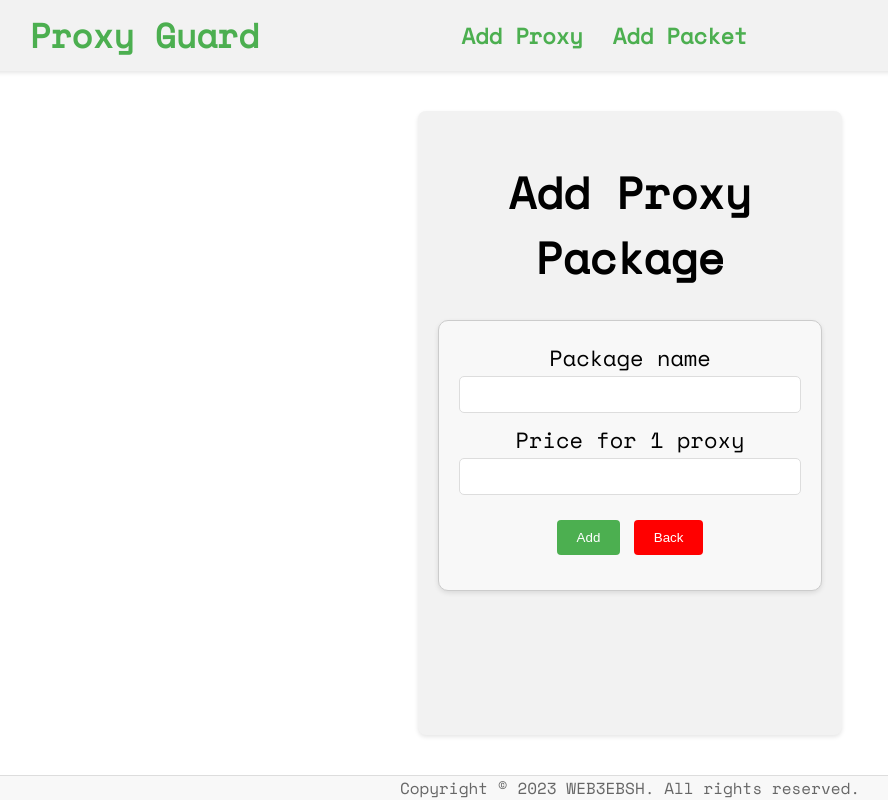
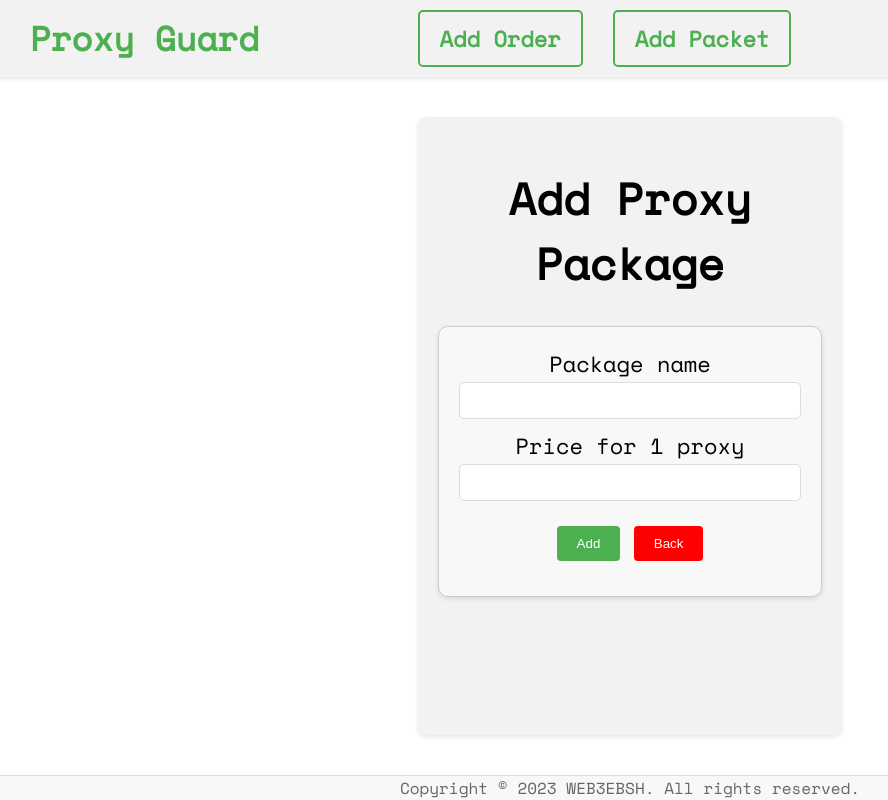
Before and after one commit to zemetsskiy/ProxyGuard, a FastAPI app: page /add_proxy_package in a window 1280 px wide. Shown: the whole page, without its empty margins (10-898 px from the left). Run offline with FastAPI, Linux system fonts and the light colour scheme; some libraries are stand-ins or nearby versions.

Commit message:
resolve css conflict

```diff
--- a/app/static/css/main.css
+++ b/app/static/css/main.css
@@ -9,7 +9,6 @@ html, body {
 body {
     display: flex;
     flex-direction: column;
-    min-height: 100vh;
 }
 
 .header-class {
@@ -91,6 +90,17 @@ footer{
     border-top: 1px solid #ddd;
 
 }
+
+.footer-button {
+
+    color: #fff; /* Белый текст */
+    padding: 10px 20px; /* Внутренние отступы */
+    border: 2px solid #4CAF50; /* Толщина рамки и её зеленый цвет */
+    border-radius: 5px; /* Закругленные углы */
+    cursor: pointer; /* Изменение курсора при наведении */
+    text-decoration: none; /* Убираем подчеркивание у ссылок-кнопок */
+}
+
 
 th {
     background-color: #4CAF50;
@@ -363,3 +373,11 @@ tr:nth-child(even) {background-color: #f2f2f2;}
         font-size: 12px;
         border-radius: 5px;
 }
+
+
+
+.footer-button:hover {
+    background-color: #c8f0bf; /* Оттенок зеленого при наведении */
+    color: #fff; /* Белый текст при наведении */
+    border: 2px solid #45a049; /* Изменяем цвет рамки при наведении */
+}
--- a/app/templates/add_proxy_package.html
+++ b/app/templates/add_proxy_package.html
@@ -8,7 +8,7 @@
         <label for="package_name">Package name</label>
         <input class="form-input-class" type="text" id="package_name" name="package_name"  required>
         <label for="package_name">Price for 1 proxy</label>
-        <input class="form-input-class" type="number" id="price_per_proxy" name="price_per_proxy" step="0.1" required>
+        <input class="form-input-class" type="number" id="price_per_proxy" name="price_per_proxy" step="0.01" required>
         <button class="form-pack-btn" type="submit">Add</button>
         <button class="form-button-back" type="button" onclick="window.location.href='/'">Back</button>
 </form>
--- a/app/templates/base.html
+++ b/app/templates/base.html
@@ -16,8 +16,8 @@
     <div class="header-container">
         <h1 class="logo"><a href="/">Proxy Guard</a></h1>
         <nav class="nav-links">
-            <a href="/add_proxy">Add Proxy</a>
-            <a href="/add_proxy_package">Add Packet</a>
+            <a href="/add_proxy" class="footer-button">Add Order</a>
+            <a href="/add_proxy_package" class="footer-button">Add Packet</a>
         </nav>
     </div>
     </header>
```
